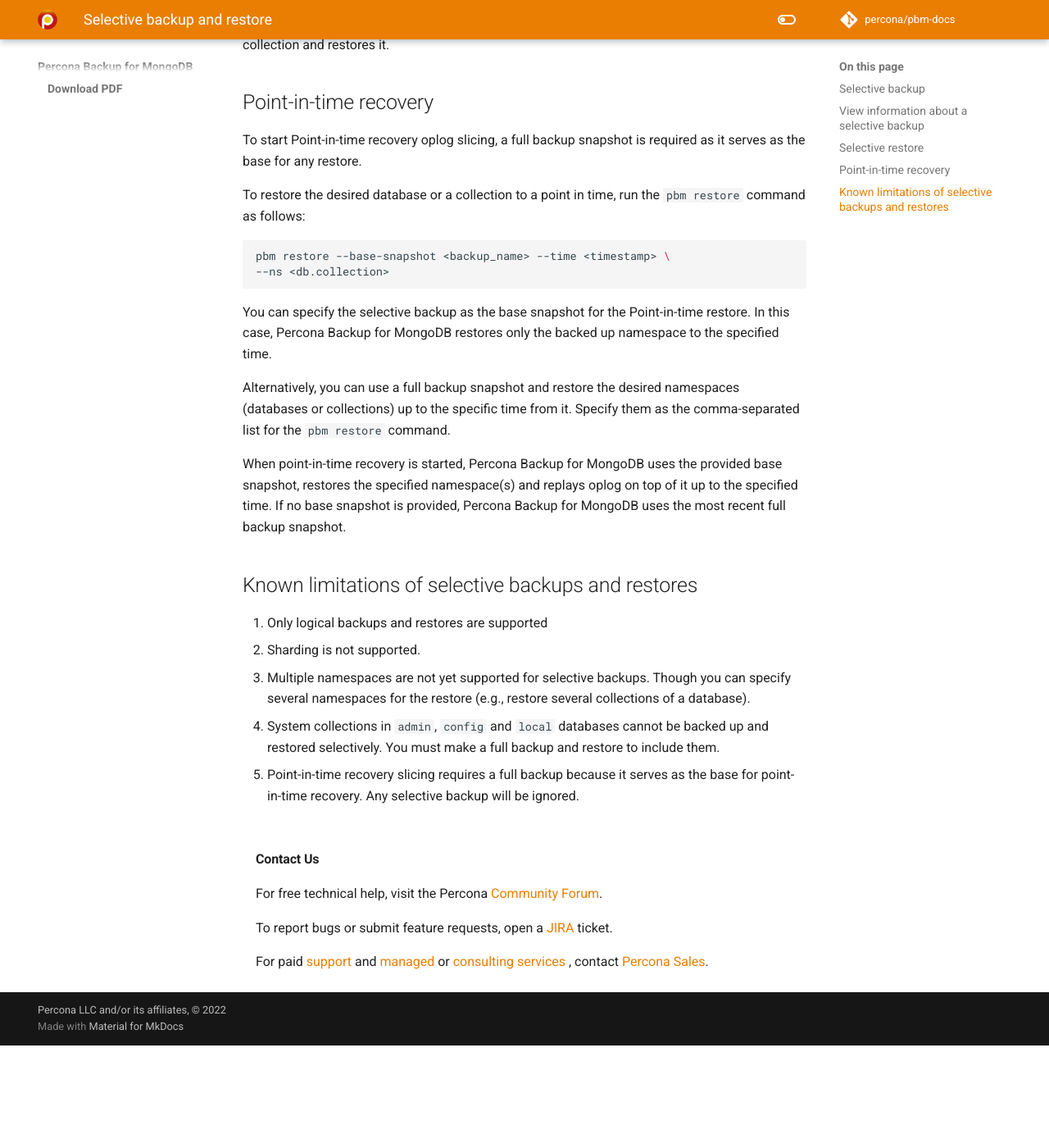
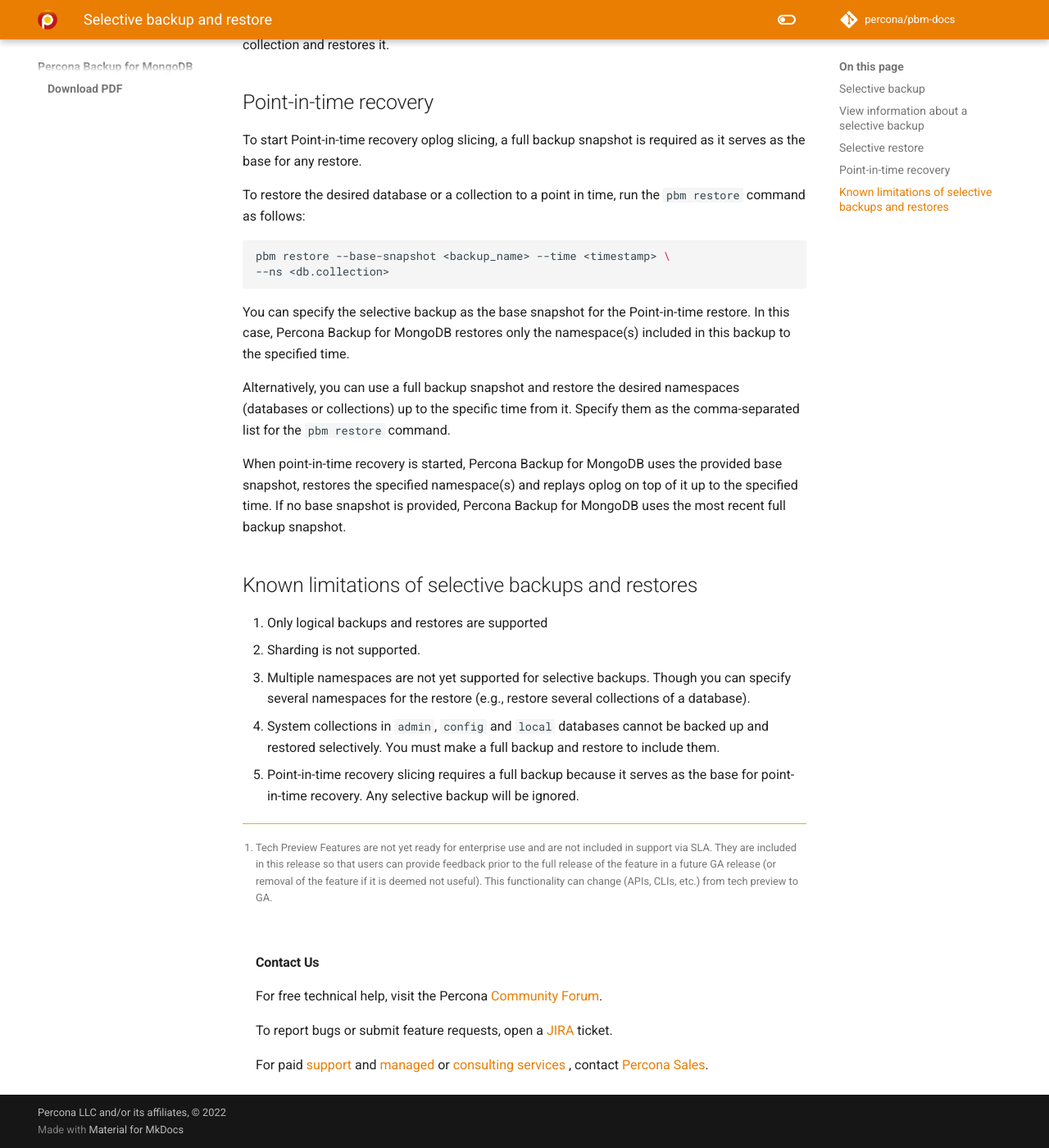
Before and after one commit to percona/pbm-docs, an MkDocs documentation site: the page built from docs/usage/selective-backup.md, in a window 1280 px wide and 1400 px high, scrolled down 2346 px. Shown: the whole window at 82% size. Built offline with MkDocs 1.6.1 and Material for MkDocs 9.7.7, drawn with Linux system fonts in a browser that asks for light colours; nearby versions of some CDN libraries; comment, search, counter and statistics services are not loaded; before the commit the page ends 3621 px from its top, so only the background shows below that; some of the changed text lies outside the part shown.

Commit message:
Extended the PITR and base-backup section

````diff
--- a/docs/usage/selective-backup.md
+++ b/docs/usage/selective-backup.md
@@ -103,7 +103,7 @@
 --ns <db.collection>
 ```
 
-You can specify the selective backup as the base snapshot for the Point-in-time restore. In this case, Percona Backup for MongoDB restores only the backed up namespace to the specified time.
+You can specify the selective backup as the base snapshot for the Point-in-time restore. In this case, Percona Backup for MongoDB restores only the namespace(s) included in this backup to the specified time.
 
 Alternatively, you can use a full backup snapshot and restore the desired namespaces (databases or collections) up to the specific time from it. Specify them as the comma-separated list for the `pbm restore` command.
 
@@ -116,3 +116,5 @@
 3. Multiple namespaces are not yet supported for selective backups. Though you can specify several namespaces for the restore (e.g., restore several collections of a database).
 4.	System collections in ``admin``, ``config`` and ``local`` databases cannot be backed up and restored selectively. You must make a full backup and restore to include them.
 5.	Point-in-time recovery slicing requires a full backup because it serves as the base for point-in-time recovery. Any selective backup will be ignored.
+
+[^1]: Tech Preview Features are not yet ready for enterprise use and are not included in support via SLA. They are included in this release so that users can provide feedback prior to the full release of the feature in a future GA release (or removal of the feature if it is deemed not useful). This functionality can change (APIs, CLIs, etc.) from tech preview to GA.
````
Also changed, not shown: other parts of docs/usage/selective-backup.md (+2 -2 lines), docs/reference/pbm-commands.md (+1 -0 lines).
